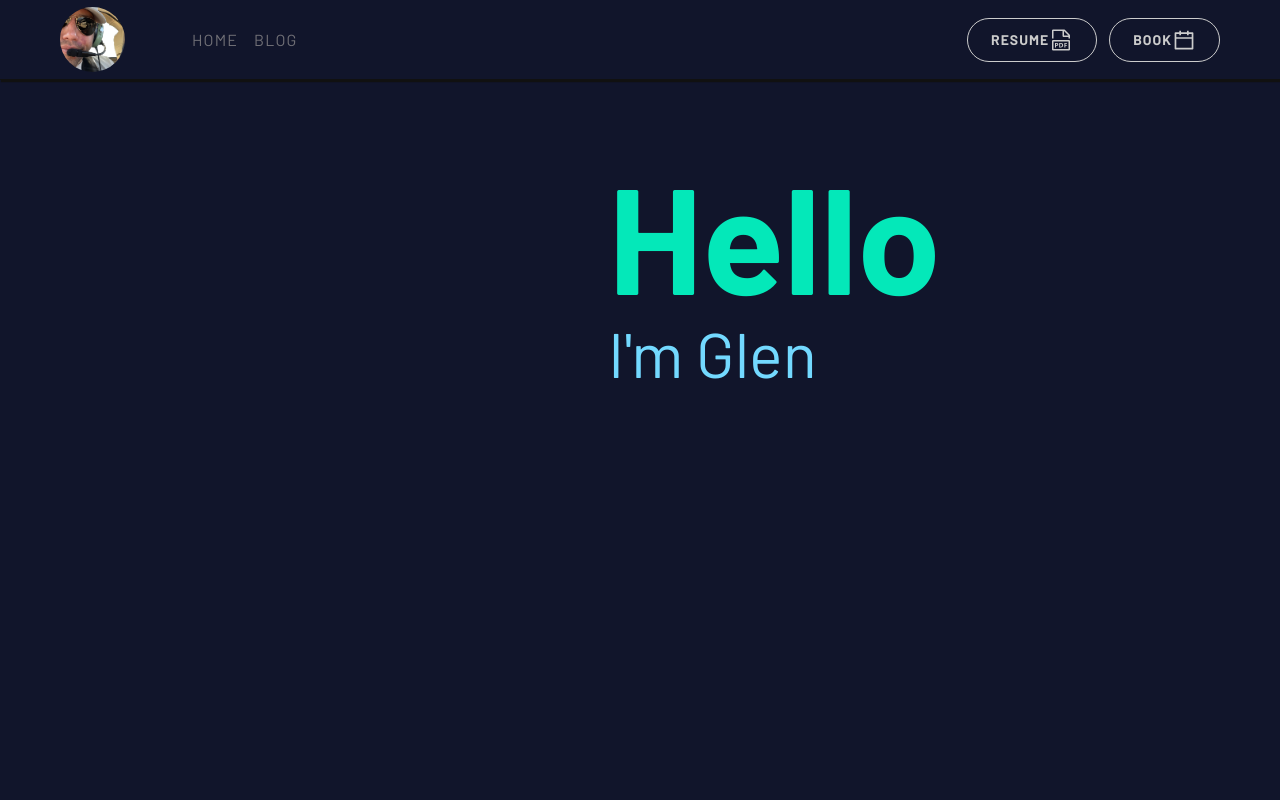
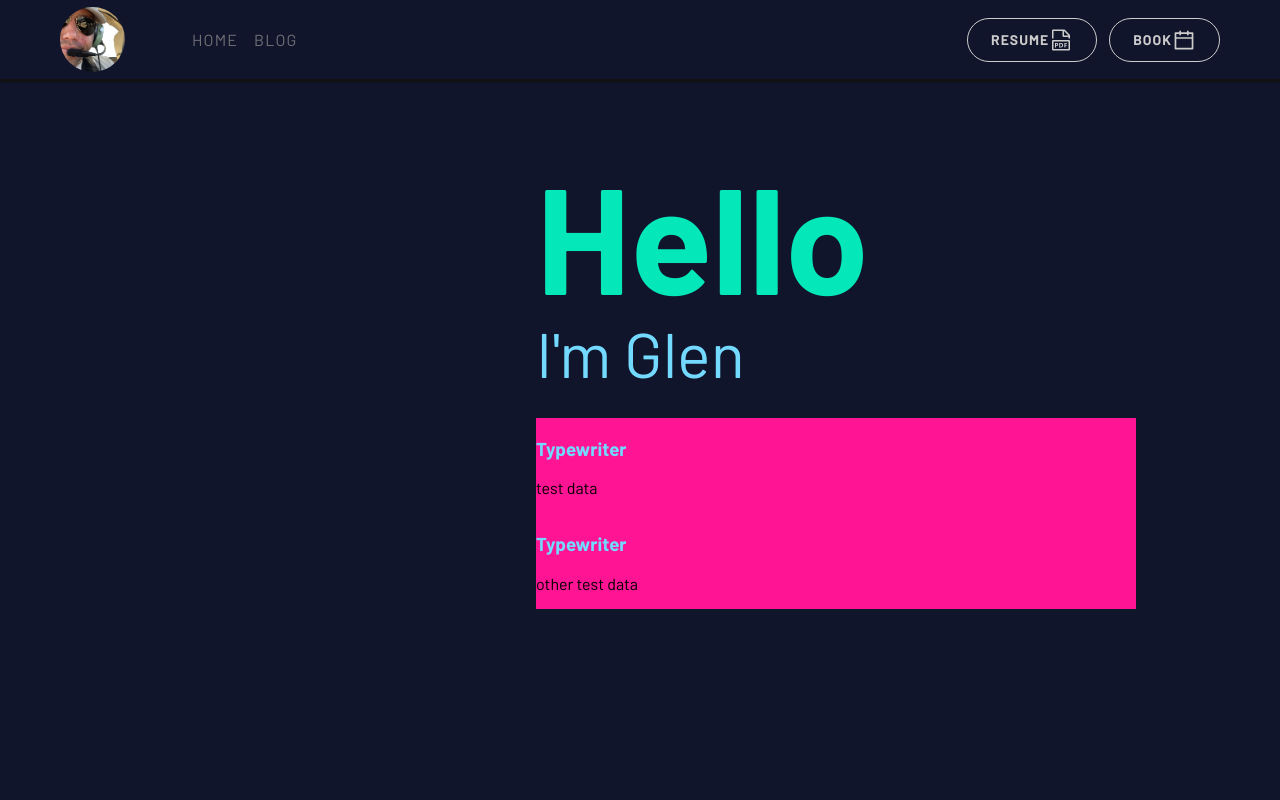
Before and after one commit to GlenCodez/glenned.com, a React (Create React App) app: page / in a window 1280 px wide. Shown: the top 800 px of the page. Built offline with nearby package versions, Linux system fonts and the light colour scheme.

Commit message:
Typewriter component

```diff
--- /dev/null
+++ b/src/components/Typewriter/Typewriter.css
@@ -0,0 +1,13 @@
+.typewriter {
+    background: deeppink;
+    width: 600px;
+    display: flex;
+}
+
+.typewriter-block {
+    width: 30%;
+}
+
+.typewriter-data {
+    width: 70%;
+}
--- /dev/null
+++ b/src/components/Typewriter/Typewriter.tsx
@@ -0,0 +1,29 @@
+import './Typewriter.css';
+import {useEffect, useRef} from "react";
+
+type TypewriterProps = {
+    data: string
+}
+
+function Typewriter({data}:TypewriterProps){
+    const typewriterDataRef = useRef(null)
+    const containers = [
+        (<div className="typewriter-block"></div>)
+    ];
+
+    useEffect(() => {
+        const typewriterElement = typewriterDataRef.current;
+        console.log(typewriterElement)
+    }, [])
+
+    return (
+        <div className="typewriter">
+            <div className="typewriter-data" ref={typewriterDataRef}>
+                <h3>Typewriter</h3>
+                <p>{data}</p>
+            </div>
+        </div>
+    )
+}
+
+export default Typewriter
--- a/src/pages/Home.tsx
+++ b/src/pages/Home.tsx
@@ -1,4 +1,5 @@
 import React from 'react';
+import Typewriter from "../components/Typewriter/Typewriter";
 
 function Home() {
     return (
@@ -10,6 +11,8 @@ function Home() {
                 <div className="landing-right">
                     <h1 className="home-h1">Hello</h1>
                     <h3 className="home-h3">I'm Glen</h3>
+                    <Typewriter data="test data" />
+                    <Typewriter data="other test data" />
                 </div>
             </section>
             <section className="timeline">
```
